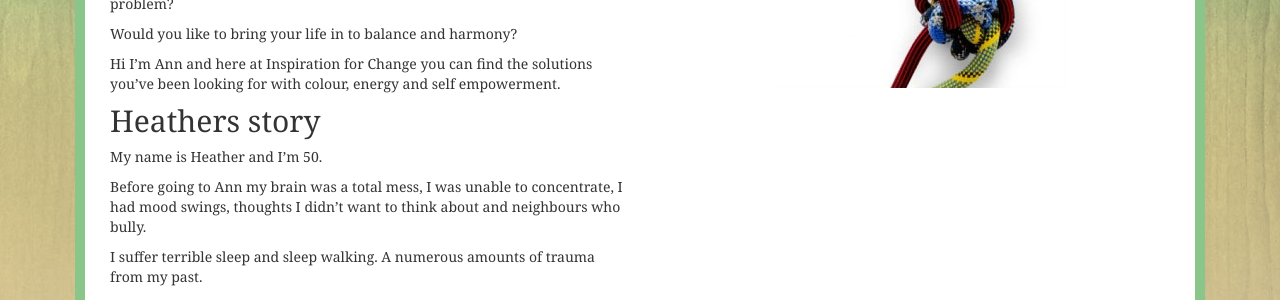
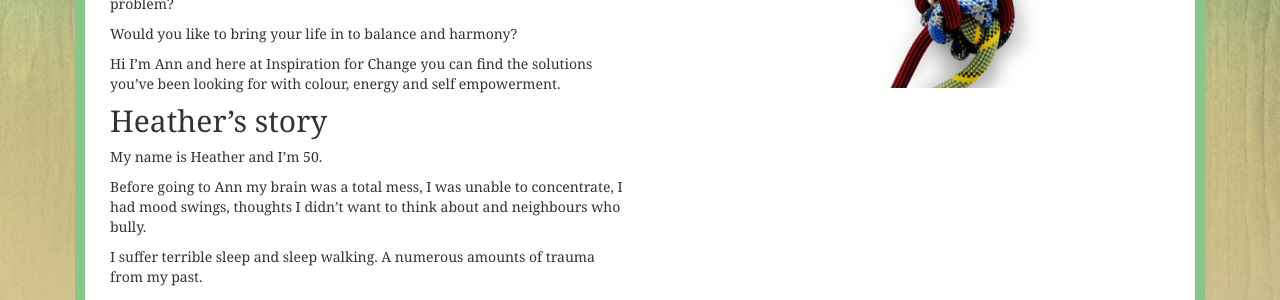
Before and after one commit to designerwebhosting/inspirationforchange, a Jekyll site: the page built from about.md, in a window 1280 px wide. Shown: the part 281-581 px from the top of the page. Built offline with Jekyll 4.4.1, drawn with Linux system fonts in a browser that asks for light colours; nearby versions of some CDN libraries; library files that are not in the unit come from our copies.

Commit message:
Update about.md

```diff
--- a/about.md
+++ b/about.md
@@ -17,6 +17,6 @@ Would you like to bring your life in to balance and harmony?
 
 Hi I'm Ann and here at Inspiration for Change you can find the solutions you've been looking for with colour, energy and self empowerment.
 
-## Heathers story
+## Heather's story
 
 {% include displayPost param="_posts/2015-02-01-heathers-testimonial.md" %}
```
